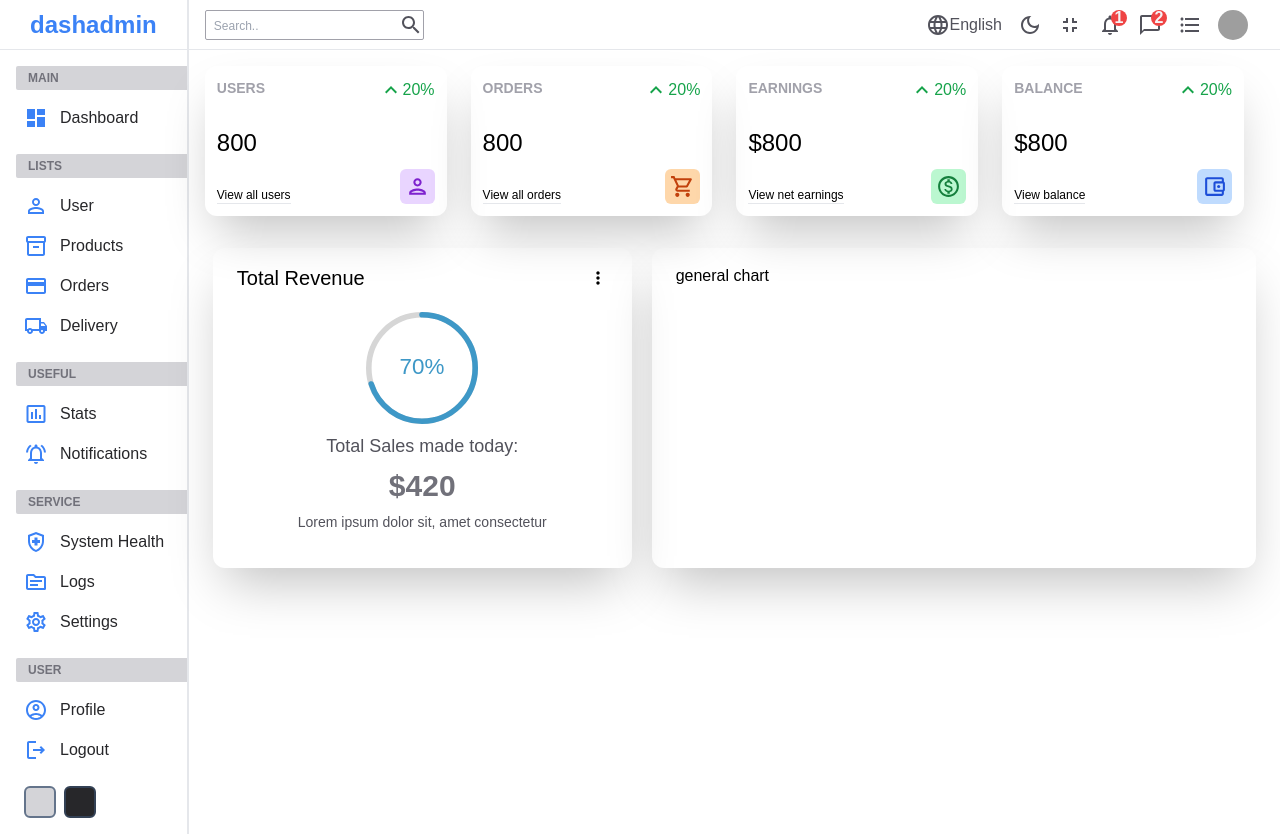
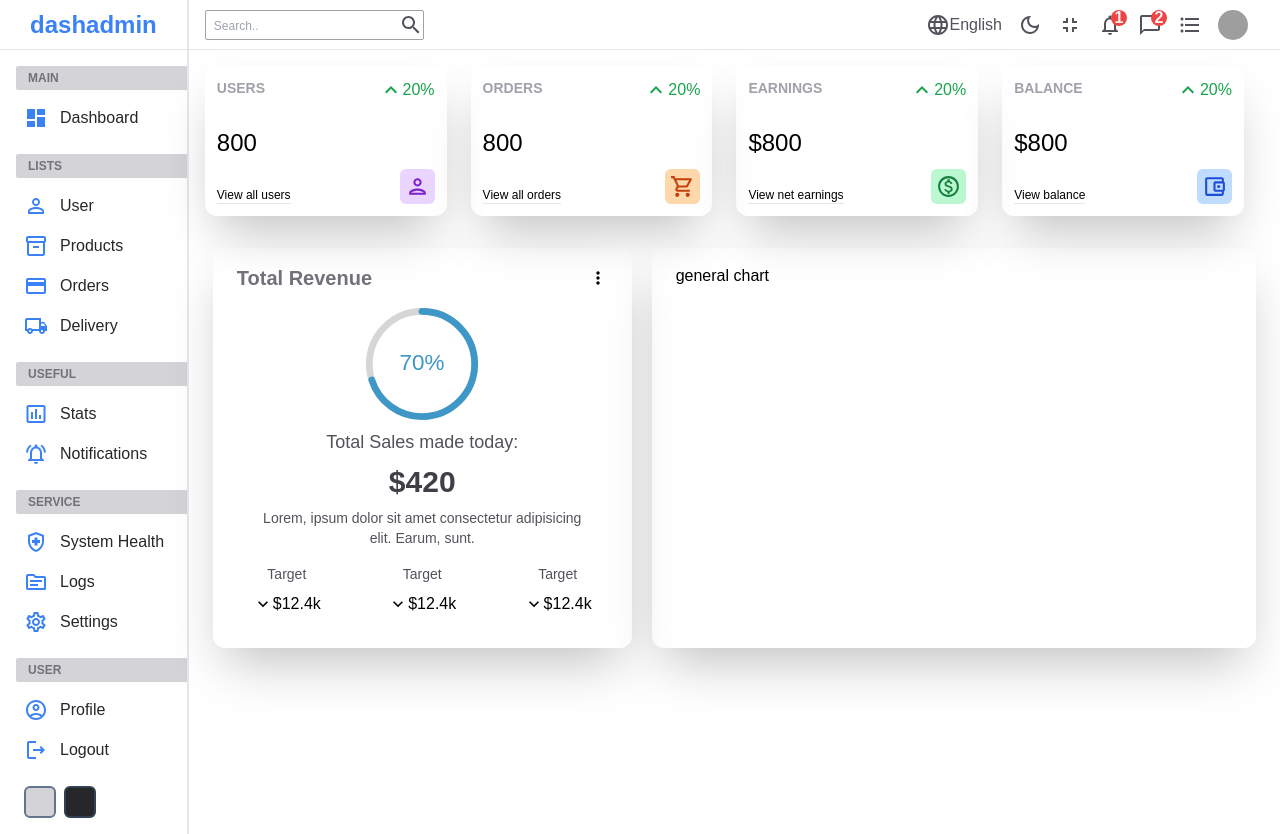
Before and after one commit to cbarcinas/admin-panel, a React (Create React App) app: page / in a window 1280 px wide. Built offline with nearby package versions, Linux system fonts and the light colour scheme; grey boxes are pictures that could not be loaded.

Commit message:
udpated markup and styles wip

```diff
--- a/src/components/FeaturedChart.js
+++ b/src/components/FeaturedChart.js
@@ -1,27 +1,61 @@
 import MoreVertIcon from '@mui/icons-material/MoreVert';
 import { CircularProgressbar } from 'react-circular-progressbar';
 import 'react-circular-progressbar/dist/styles.css';
+// import KeyboardArrowUpIcon from '@mui/icons-material/KeyboardArrowUp';
+import KeyboardArrowDownIcon from '@mui/icons-material/KeyboardArrowDown';
 
 const FeaturedChart = () => {
   return (
     <div className=" flex-[2] rounded-xl px-6 py-4 shadow-2xl">
       {/* Top */}
       <div className="flex items-center justify-between">
-        <h1 className="text-xl">Total Revenue</h1>
+        <h1 className="text-xl font-semibold text-zinc-500">Total Revenue</h1>
         <MoreVertIcon fontSize="small" className="cursor-pointer" />
       </div>
       {/* Bottom */}
-      <div className="flex flex-col items-center justify-center gap-2 p-5 text-center">
+      <div className="flex flex-col items-center justify-center gap-2 p-4 text-center">
         <div className="h-28 w-28">
-          <CircularProgressbar value={70} text="70%" strokeWidth={5} />
+          <CircularProgressbar value={70} text="70%" strokeWidth={6} />
         </div>
         <p className="text-lg font-medium text-zinc-600">
           Total Sales made today:
         </p>
-        <p className="text-3xl font-semibold text-zinc-500">$420</p>
+        <p className="text-3xl font-semibold text-zinc-700">$420</p>
         <p className="text-sm text-zinc-600">
-          Lorem ipsum dolor sit, amet consectetur
+          Lorem, ipsum dolor sit amet consectetur adipisicing elit. Earum, sunt.
         </p>
+        <div className="flex w-full items-center justify-between pt-2 text-center">
+          <div>
+            <div className="text-sm text-zinc-600">Target</div>
+            <div className="mt-2 flex items-center">
+              <KeyboardArrowDownIcon
+                fontSize="small"
+                className="cursor-pointer"
+              />
+              <div>$12.4k</div>
+            </div>
+          </div>
+          <div>
+            <div className="text-sm text-zinc-600">Target</div>
+            <div className="mt-2 flex items-center">
+              <KeyboardArrowDownIcon
+                fontSize="small"
+                className="cursor-pointer"
+              />
+              <div>$12.4k</div>
+            </div>
+          </div>
+          <div>
+            <div className="text-sm text-zinc-600">Target</div>
+            <div className="mt-2 flex items-center">
+              <KeyboardArrowDownIcon
+                fontSize="small"
+                className="cursor-pointer"
+              />
+              <div>$12.4k</div>
+            </div>
+          </div>
+        </div>
       </div>
     </div>
   );
```
